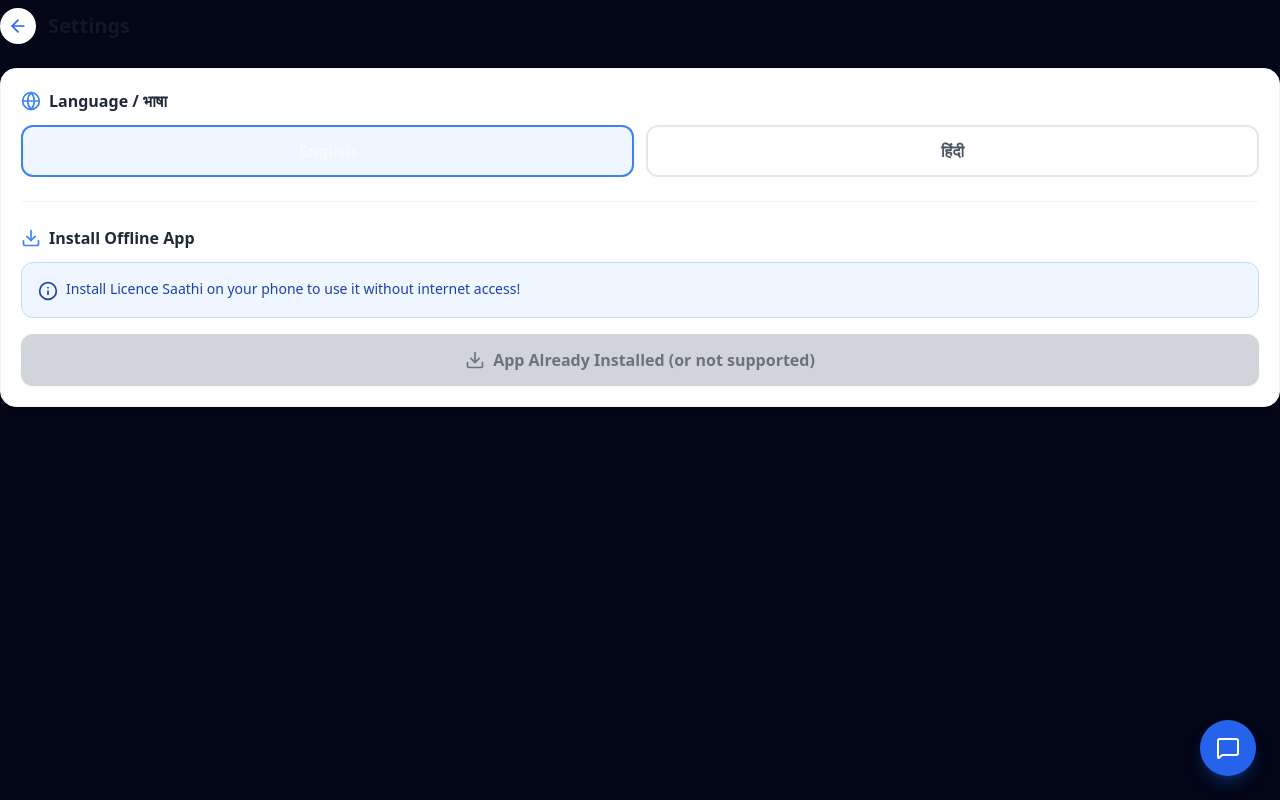
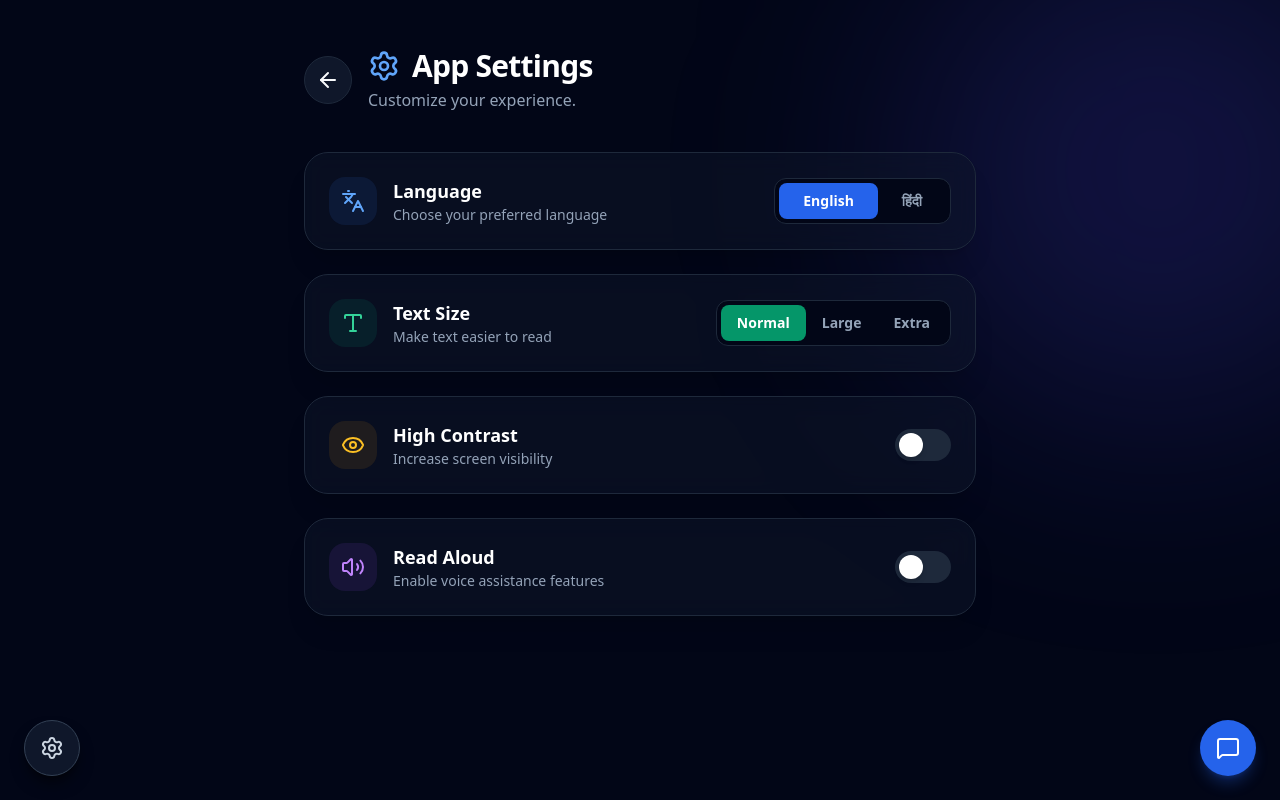
Before and after one commit to xAvirajx/Licence-Saathi, a React (Vite) app: page /settings in a window 1280 px wide. Built offline with nearby package versions, Linux system fonts and the light colour scheme.

Commit message:
Completed Hackathon! Added Settings page with global scaling and contrast

```diff
--- a/src/App.jsx
+++ b/src/App.jsx
@@ -1,5 +1,6 @@
-import { useState, createContext } from 'react';
-import { Routes, Route } from 'react-router-dom';
+import { useState, createContext, useEffect } from 'react';
+import { Routes, Route, Link } from 'react-router-dom';
+import { Settings as SettingsIcon } from 'lucide-react';
 
 // Pages
 import Home from './pages/Home';
@@ -12,7 +13,6 @@
 import Learn from './pages/Learn';
 import DrivingTest from './pages/DrivingTest';
 import Settings from './pages/Settings';
-import TestDay from './pages/TestDay';
 
 // Components
 import ChatHelper from './components/ChatHelper';
@@ -20,21 +20,42 @@
 export const AppContext = createContext();
 
 export default function App() {
-  const [lang, setLang] = useState('en');
+  // Load settings from localStorage or set defaults
+  const [lang, setLang] = useState(() => localStorage.getItem('ls_lang') || 'en');
+  const [textSize, setTextSize] = useState(() => localStorage.getItem('ls_textSize') || 'normal');
+  const [highContrast, setHighContrast] = useState(() => localStorage.getItem('ls_contrast') === 'true');
+  const [readAloud, setReadAloud] = useState(() => localStorage.getItem('ls_readAloud') === 'true');
 
-  // Basic global translations
   const t = {
     en: { appName: "Licence Saathi" },
     hi: { appName: "लाइसेंस साथी" }
   };
 
+  // Apply settings globally
+  useEffect(() => {
+    localStorage.setItem('ls_lang', lang);
+    localStorage.setItem('ls_textSize', textSize);
+    localStorage.setItem('ls_contrast', highContrast);
+    localStorage.setItem('ls_readAloud', readAloud);
+
+    // Dynamic Text Scaling: Changes the base REM value for Tailwind
+    const html = document.documentElement;
+    if (textSize === 'large') html.style.fontSize = '18px';
+    else if (textSize === 'extra') html.style.fontSize = '20px';
+    else html.style.fontSize = '16px'; // Normal
+
+  }, [lang, textSize, highContrast, readAloud]);
+
   return (
-    <AppContext.Provider value={{ lang, setLang, t }}>
+    <AppContext.Provider value={{ lang, setLang, textSize, setTextSize, highContrast, setHighContrast, readAloud, setReadAloud, t }}>
 
-      {/* 1. TRUE RESPONSIVE WRAPPER: Full width, dark theme base */}
-      <div className="w-full min-h-screen bg-slate-950 flex flex-col relative overflow-x-hidden text-slate-50 font-sans">
+      {/*
+        TRUE RESPONSIVE WRAPPER
+        Applies High Contrast CSS filter if enabled in settings
+      */}
+      <div className={`w-full min-h-screen bg-slate-950 flex flex-col relative overflow-x-hidden text-slate-50 font-sans transition-all duration-300 ${highContrast ? 'contrast-150 saturate-150 brightness-110' : ''}`}>
 
-        {/* 2. MAIN CONTENT AREA */}
+        {/* MAIN CONTENT AREA */}
         <main className="flex-1 w-full">
           <Routes>
             <Route path="/" element={<Home />} />
@@ -47,12 +68,18 @@
             <Route path="/learn" element={<Learn />} />
             <Route path="/driving-test" element={<DrivingTest />} />
             <Route path="/settings" element={<Settings />} />
-            <Route path="/test-day" element={<TestDay />} />
           </Routes>
         </main>
 
-        {/* Floating AI Chatbot */}
+        {/* Floating Global Buttons */}
         <ChatHelper />
+
+        <Link
+          to="/settings"
+          className="fixed bottom-6 left-6 z-50 w-14 h-14 bg-slate-900 border border-slate-700 text-slate-300 rounded-full flex items-center justify-center shadow-lg shadow-black/50 hover:bg-slate-800 hover:text-white transition-all"
+        >
+          <SettingsIcon size={24} />
+        </Link>
       </div>
 
     </AppContext.Provider>
--- a/src/pages/Settings.jsx
+++ b/src/pages/Settings.jsx
@@ -1,86 +1,117 @@
-import { useState, useContext, useEffect } from 'react';
+import { useContext } from 'react';
 import { AppContext } from '../App';
+import { Settings as SettingsIcon, Type, Languages, Eye, Volume2, ArrowLeft } from 'lucide-react';
 import { Link } from 'react-router-dom';
-import { ArrowLeft, Globe, Download, Info } from 'lucide-react';
 import { motion } from 'framer-motion';
 
 export default function Settings() {
-  const { lang, setLang } = useContext(AppContext);
-  const [deferredPrompt, setDeferredPrompt] = useState(null);
-
-  // Catch the PWA install prompt from the browser
-  useEffect(() => {
-    window.addEventListener('beforeinstallprompt', (e) => {
-      e.preventDefault();
-      setDeferredPrompt(e);
-    });
-  }, []);
-
-  const handleInstall = async () => {
-    if (deferredPrompt) {
-      deferredPrompt.prompt();
-      const { outcome } = await deferredPrompt.userChoice;
-      if (outcome === 'accepted') {
-        setDeferredPrompt(null);
-      }
-    }
-  };
+  const {
+    lang, setLang,
+    textSize, setTextSize,
+    highContrast, setHighContrast,
+    readAloud, setReadAloud
+  } = useContext(AppContext);
 
   return (
-    <motion.div initial={{ opacity: 0, x: 20 }} animate={{ opacity: 1, x: 0 }} className="space-y-6 mt-2">
-      <div className="flex items-center gap-3 mb-6">
-        <Link to="/" className="p-2 bg-white rounded-full shadow-sm hover:bg-gray-100 text-brand-600 transition-colors">
-          <ArrowLeft size={20} />
+    <div className="relative min-h-screen bg-slate-950 text-slate-50 py-12 px-6 flex flex-col font-sans overflow-hidden">
+      {/* Mesh Gradients */}
+      <div className="absolute top-[-10%] right-[-10%] w-[500px] h-[500px] bg-indigo-600/20 rounded-full blur-[120px] pointer-events-none"></div>
+
+      <div className="max-w-2xl mx-auto w-full relative z-10">
+
+        {/* Header */}
+        <div className="flex items-center gap-4 mb-10">
+          <Link to="/" className="w-12 h-12 bg-slate-900 border border-slate-800 rounded-full flex items-center justify-center hover:bg-slate-800 transition">
+            <ArrowLeft size={24} />
           </Link>
-        <h1 className="text-xl font-bold text-gray-900">Settings</h1>
-      </div>
-
-      <div className="bg-white p-5 rounded-2xl shadow-sm border border-gray-100 space-y-6">
-
-        {/* Language Selection */}
           <div>
-          <h2 className="font-bold text-gray-800 flex items-center gap-2 mb-3">
-            <Globe size={20} className="text-brand-500"/> Language / भाषा
-          </h2>
-          <div className="flex gap-3">
-            <button
-              onClick={() => setLang('en')}
-              className={`flex-1 py-3 rounded-xl font-bold border-2 transition-colors ${lang === 'en' ? 'bg-brand-50 border-brand-500 text-brand-700' : 'border-gray-200 text-gray-600 hover:border-brand-300'}`}
-            >
-              English
-            </button>
-            <button
-              onClick={() => setLang('hi')}
-              className={`flex-1 py-3 rounded-xl font-bold border-2 transition-colors ${lang === 'hi' ? 'bg-brand-50 border-brand-500 text-brand-700' : 'border-gray-200 text-gray-600 hover:border-brand-300'}`}
-            >
-              हिंदी
-            </button>
+            <h1 className="text-3xl font-extrabold text-white tracking-tight flex items-center gap-3">
+              <SettingsIcon className="text-blue-400" size={32} />
+              {lang === 'en' ? 'App Settings' : 'ऐप सेटिंग्स'}
+            </h1>
+            <p className="text-slate-400 mt-1">
+              {lang === 'en' ? 'Customize your experience.' : 'अपने अनुभव को अनुकूलित करें।'}
+            </p>
           </div>
         </div>
 
-        <hr className="border-gray-100" />
+        <div className="space-y-6">
 
-        {/* PWA Install Button */}
+          {/* 1. Language Toggle */}
+          <motion.div initial={{ opacity: 0, y: 10 }} animate={{ opacity: 1, y: 0 }} className="bg-slate-900/50 backdrop-blur-md border border-slate-800 rounded-3xl p-6 shadow-xl flex flex-col md:flex-row md:items-center justify-between gap-4">
+            <div className="flex items-center gap-4">
+              <div className="w-12 h-12 bg-blue-500/10 text-blue-400 rounded-2xl flex items-center justify-center">
+                <Languages size={24} />
+              </div>
               <div>
-          <h2 className="font-bold text-gray-800 flex items-center gap-2 mb-3">
-            <Download size={20} className="text-brand-500"/> Install Offline App
-          </h2>
-          <div className="bg-blue-50 border border-blue-200 p-4 rounded-xl mb-4 text-sm text-blue-800 flex gap-2">
-            <Info size={20} className="shrink-0 mt-0.5"/>
-            <p>Install Licence Saathi on your phone to use it without internet access!</p>
+                <h3 className="text-lg font-bold text-white">{lang === 'en' ? 'Language' : 'भाषा'}</h3>
+                <p className="text-sm text-slate-400">{lang === 'en' ? 'Choose your preferred language' : 'अपनी पसंदीदा भाषा चुनें'}</p>
               </div>
+            </div>
+            <div className="flex bg-slate-950 border border-slate-800 rounded-xl p-1">
+              <button onClick={() => setLang('en')} className={`px-6 py-2 rounded-lg font-bold text-sm transition ${lang === 'en' ? 'bg-blue-600 text-white' : 'text-slate-400 hover:text-white'}`}>English</button>
+              <button onClick={() => setLang('hi')} className={`px-6 py-2 rounded-lg font-bold text-sm transition ${lang === 'hi' ? 'bg-blue-600 text-white' : 'text-slate-400 hover:text-white'}`}>हिंदी</button>
+            </div>
+          </motion.div>
 
+          {/* 2. Text Size Toggle */}
+          <motion.div initial={{ opacity: 0, y: 10 }} animate={{ opacity: 1, y: 0 }} transition={{ delay: 0.1 }} className="bg-slate-900/50 backdrop-blur-md border border-slate-800 rounded-3xl p-6 shadow-xl flex flex-col md:flex-row md:items-center justify-between gap-4">
+            <div className="flex items-center gap-4">
+              <div className="w-12 h-12 bg-emerald-500/10 text-emerald-400 rounded-2xl flex items-center justify-center">
+                <Type size={24} />
+              </div>
+              <div>
+                <h3 className="text-lg font-bold text-white">{lang === 'en' ? 'Text Size' : 'पाठ का आकार'}</h3>
+                <p className="text-sm text-slate-400">{lang === 'en' ? 'Make text easier to read' : 'पाठ को पढ़ने में आसान बनाएं'}</p>
+              </div>
+            </div>
+            <div className="flex bg-slate-950 border border-slate-800 rounded-xl p-1">
+              <button onClick={() => setTextSize('normal')} className={`px-4 py-2 rounded-lg font-bold text-sm transition ${textSize === 'normal' ? 'bg-emerald-600 text-white' : 'text-slate-400 hover:text-white'}`}>{lang === 'en' ? 'Normal' : 'सामान्य'}</button>
+              <button onClick={() => setTextSize('large')} className={`px-4 py-2 rounded-lg font-bold text-sm transition ${textSize === 'large' ? 'bg-emerald-600 text-white' : 'text-slate-400 hover:text-white'}`}>{lang === 'en' ? 'Large' : 'बड़ा'}</button>
+              <button onClick={() => setTextSize('extra')} className={`px-4 py-2 rounded-lg font-bold text-sm transition ${textSize === 'extra' ? 'bg-emerald-600 text-white' : 'text-slate-400 hover:text-white'}`}>{lang === 'en' ? 'Extra' : 'विशाल'}</button>
+            </div>
+          </motion.div>
+
+          {/* 3. High Contrast Toggle */}
+          <motion.div initial={{ opacity: 0, y: 10 }} animate={{ opacity: 1, y: 0 }} transition={{ delay: 0.2 }} className="bg-slate-900/50 backdrop-blur-md border border-slate-800 rounded-3xl p-6 shadow-xl flex items-center justify-between gap-4">
+            <div className="flex items-center gap-4">
+              <div className="w-12 h-12 bg-amber-500/10 text-amber-400 rounded-2xl flex items-center justify-center">
+                <Eye size={24} />
+              </div>
+              <div>
+                <h3 className="text-lg font-bold text-white">{lang === 'en' ? 'High Contrast' : 'उच्च कंट्रास्ट'}</h3>
+                <p className="text-sm text-slate-400">{lang === 'en' ? 'Increase screen visibility' : 'स्क्रीन दृश्यता बढ़ाएं'}</p>
+              </div>
+            </div>
             <button
-            onClick={handleInstall}
-            disabled={!deferredPrompt}
-            className="w-full py-3.5 bg-brand-600 disabled:bg-gray-300 disabled:text-gray-500 text-white font-bold rounded-xl shadow-sm flex items-center justify-center gap-2 transition-colors"
+              onClick={() => setHighContrast(!highContrast)}
+              className={`w-14 h-8 rounded-full p-1 transition-colors duration-300 ease-in-out shrink-0 ${highContrast ? 'bg-amber-500' : 'bg-slate-800'}`}
             >
-            <Download size={20} />
-            {deferredPrompt ? "Install App Now" : "App Already Installed (or not supported)"}
+              <motion.div layout className="w-6 h-6 bg-white rounded-full shadow-md" initial={false} animate={{ x: highContrast ? 24 : 0 }} />
             </button>
+          </motion.div>
+
+          {/* 4. Read Aloud Toggle */}
+          <motion.div initial={{ opacity: 0, y: 10 }} animate={{ opacity: 1, y: 0 }} transition={{ delay: 0.3 }} className="bg-slate-900/50 backdrop-blur-md border border-slate-800 rounded-3xl p-6 shadow-xl flex items-center justify-between gap-4">
+            <div className="flex items-center gap-4">
+              <div className="w-12 h-12 bg-purple-500/10 text-purple-400 rounded-2xl flex items-center justify-center">
+                <Volume2 size={24} />
               </div>
+              <div>
+                <h3 className="text-lg font-bold text-white">{lang === 'en' ? 'Read Aloud' : 'जोर से पढ़ें'}</h3>
+                <p className="text-sm text-slate-400">{lang === 'en' ? 'Enable voice assistance features' : 'वॉयस सहायता सुविधाएँ सक्षम करें'}</p>
+              </div>
+            </div>
+            <button
+              onClick={() => setReadAloud(!readAloud)}
+              className={`w-14 h-8 rounded-full p-1 transition-colors duration-300 ease-in-out shrink-0 ${readAloud ? 'bg-purple-500' : 'bg-slate-800'}`}
+            >
+              <motion.div layout className="w-6 h-6 bg-white rounded-full shadow-md" initial={false} animate={{ x: readAloud ? 24 : 0 }} />
+            </button>
+          </motion.div>
 
         </div>
-    </motion.div>
+      </div>
+    </div>
   );
 }
```
Lines whose indentation alone changed are shown as unchanged.
